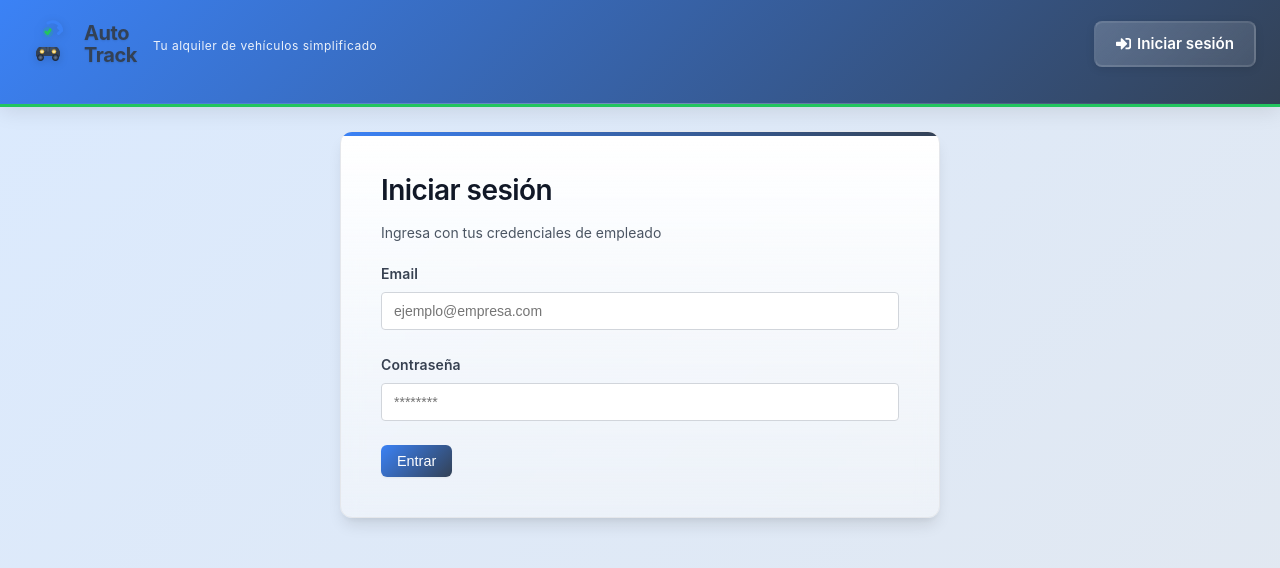
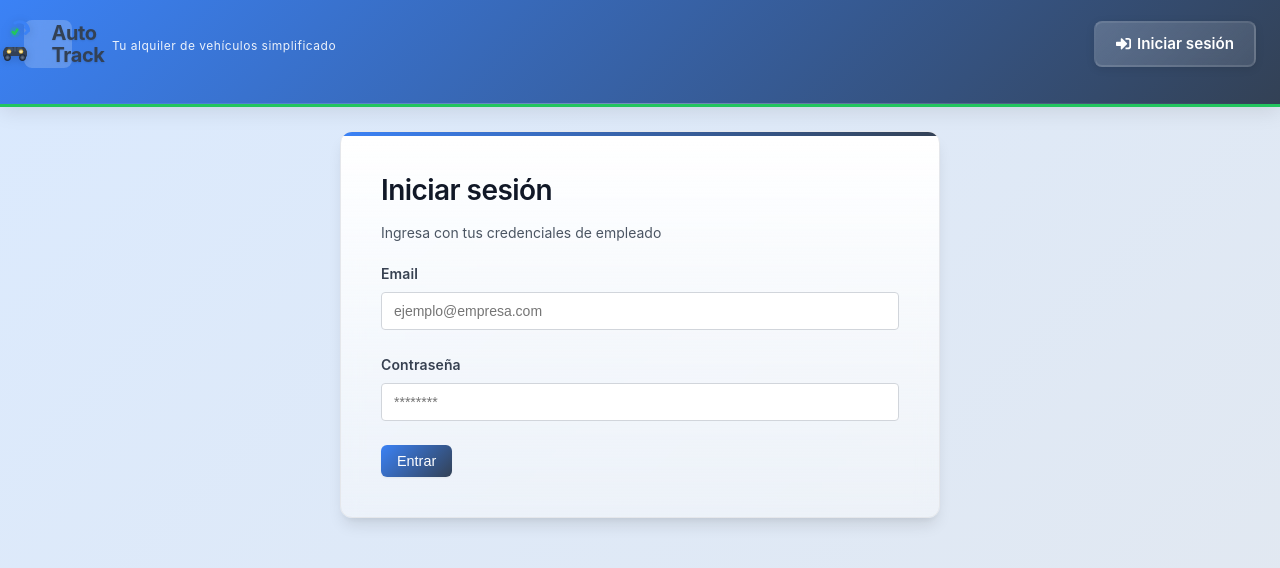
Before and after one commit to franAndrad/Frontend_Sistema_Alquiler_Vehiculos-, a React (Vite) app: page /login in a window 1280 px wide. Shown: the top 568 px of the page. Built offline with nearby package versions, Linux system fonts and the light colour scheme.

Commit message:
se arreglo que al hacer click en el logo te mande a home

```diff
--- a/src/components/Layout.css
+++ b/src/components/Layout.css
@@ -29,20 +29,8 @@
 .header-brand {
   display: flex;
   align-items: center;
-  gap: 16px;
+  gap: 40px;
   margin-bottom: 16px;
-}
-
-.brand-logo {
-  font-size: 32px;
-  width: 48px;
-  height: 48px;
-  display: flex;
-  align-items: center;
-  justify-content: center;
-  background-color: rgba(255, 255, 255, 0.2);
-  border-radius: var(--radius);
-  backdrop-filter: blur(10px);
 }
 
 .brand-info {
@@ -52,6 +40,7 @@
   justify-content: center;
 }
 
+
 .brand-tagline {
   font-size: 12px;
   color: rgba(255, 255, 255, 0.9);
@@ -60,7 +49,7 @@
   letter-spacing: 0.5px;
 }
 
-/* Zona derecha: email + botón logout */
+
 .header-right {
   display: flex;
   align-items: center;
@@ -348,3 +337,24 @@
     font-size: 0.85rem;
   }
 }
+
+.brand-logo {
+  font-size: 32px;
+  width: 48px;
+  height: 48px;
+  display: flex;
+  align-items: center;
+  justify-content: center;
+  background-color: rgba(255, 255, 255, 0.2);
+  border-radius: var(--radius);
+  backdrop-filter: blur(10px);
+  text-decoration: none; /* que el Link no tenga subrayado */
+  cursor: pointer;
+  transition: transform 0.2s ease, box-shadow 0.2s ease, background 0.2s ease;
+}
+
+.brand-logo:hover {
+  transform: translateY(-1px) scale(1.03);
+  box-shadow: 0 4px 12px rgba(0, 0, 0, 0.15);
+  background-color: rgba(255, 255, 255, 0.28);
+}
--- a/src/components/Layout.jsx
+++ b/src/components/Layout.jsx
@@ -1,5 +1,18 @@
 import { Link, useLocation, useNavigate } from "react-router-dom";
-import { FaSignInAlt, FaSignOutAlt, FaHome, FaUsers, FaCar, FaFileContract, FaCalendarAlt, FaUserTie, FaTag, FaCog, FaExclamationTriangle, FaChartBar } from "react-icons/fa";
+import {
+  FaSignInAlt,
+  FaSignOutAlt,
+  FaHome,
+  FaUsers,
+  FaCar,
+  FaFileContract,
+  FaCalendarAlt,
+  FaUserTie,
+  FaTag,
+  FaCog,
+  FaExclamationTriangle,
+  FaChartBar,
+} from "react-icons/fa";
 import Logo from "./Logo";
 import "./Layout.css";
 
@@ -35,9 +48,14 @@ function Layout({ children }) {
     <div className="layout">
       <header className="header">
         <div className="header-brand">
-          <Logo size="medium" />
+          <Link to="/" className="brand-logo">
+            <Logo size="medium" />
+          </Link>
+
           <div className="brand-info">
-            <p className="brand-tagline">Tu alquiler de vehículos simplificado</p>
+            <p className="brand-tagline">
+              Tu alquiler de vehículos simplificado
+            </p>
           </div>
 
           {isLogged && (
@@ -49,7 +67,7 @@ function Layout({ children }) {
                 </span>
               )}
               <button className="logout-btn" onClick={handleLogout}>
-                <FaSignOutAlt style={{ marginRight: '6px' }} />
+                <FaSignOutAlt style={{ marginRight: "6px" }} />
                 Cerrar sesión
               </button>
             </div>
@@ -65,7 +83,7 @@ function Layout({ children }) {
                     : "login-btn"
                 }
               >
-                <FaSignInAlt style={{ marginRight: '6px' }} />
+                <FaSignInAlt style={{ marginRight: "6px" }} />
                 Iniciar sesión
               </Link>
             </div>
--- a/src/pages/Empleados.jsx
+++ b/src/pages/Empleados.jsx
@@ -211,7 +211,7 @@ function Empleados() {
                 >
                   <option value="">Seleccione un rol</option>
                   <option value="ADMIN">Administrador</option>
-                  <option value="ATENCION">Vendedor</option>
+                  <option value="ATENCION">Atencion al cliente</option>
                 </select>
               </div>
               <div className="form-group">
```
